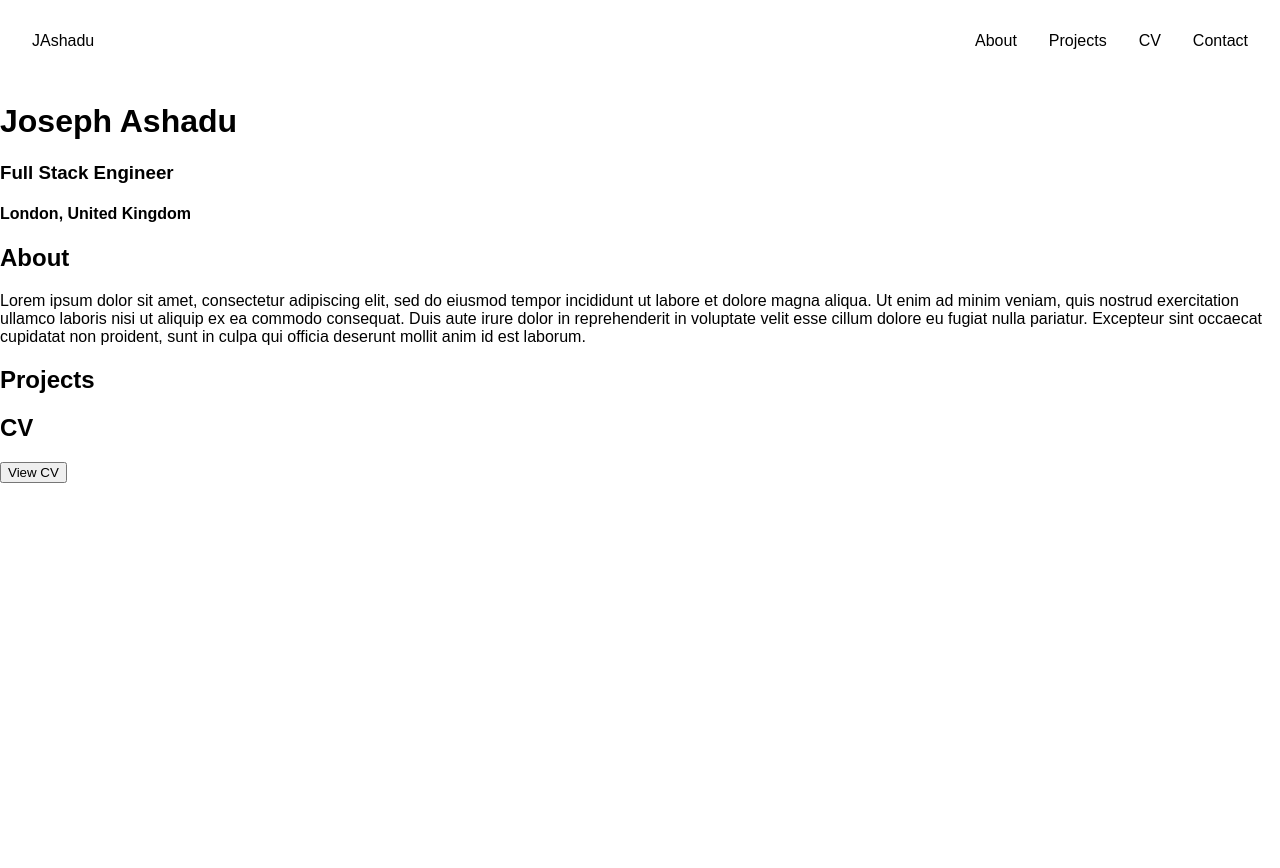
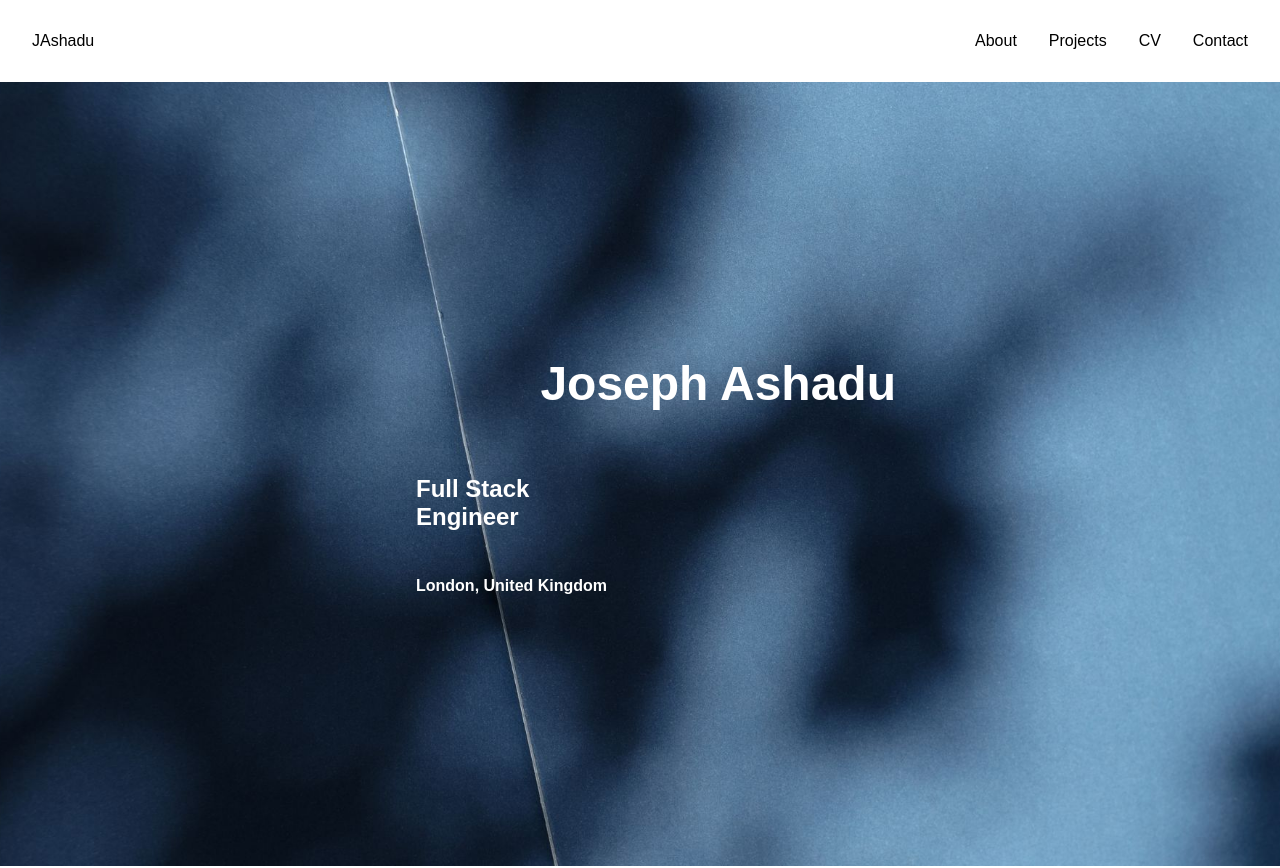
Before and after one commit to JAshadu/react_portfolio, a React (Create React App) app: page / in a window 1280 px wide. Shown: the top 868 px of the page. Before the commit the page ends 800 px from the top, so only its background shows below. Built offline with nearby package versions, Linux system fonts and the light colour scheme.

Commit message:
Add background to header

```diff
--- a/src/App.css
+++ b/src/App.css
@@ -1,3 +1,19 @@
+h1 {
+    font-size: 3em;
+}
+
+h2 {
+    font-size: 2em;
+}
+
+h3 {
+    font-size: 1.5em;
+}
+
+h4 {
+    font-size: 1em;
+}
+
 header {
     display: flex;
     justify-content: space-between;
@@ -9,3 +25,35 @@
     display: flex;
     gap: 2rem;
 }
+
+.main-section {
+    font-size: 16px;
+    display: flex;
+    padding: 2rem 0;
+}
+
+#intro {
+    background-image: url('./resources/blue\ background\ with\ crack.jpg');
+    background-position: center;
+    background-repeat: no-repeat;
+    background-size: cover;
+    background-color: hsl(210, 35%, 35%);
+    justify-content: center;
+    height: 90vh;
+}
+
+#intro div {
+    color: white;
+    display: flex;
+    flex-direction: column;
+    justify-content: center;
+    width: 40%;
+    text-align: end;
+    padding: 0.5rem 2rem;
+    border-radius: 1rem;
+}
+
+#intro .position {
+    display: flex;
+    text-align: start;
+}
--- a/src/App.js
+++ b/src/App.js
@@ -14,9 +14,13 @@
       </header>
       <main>
         <div className='main-section' id='intro'>
-          <h1>Joseph Ashadu</h1>
-          <h3>Full Stack Engineer</h3>
-          <h4>London, United Kingdom</h4>
+          <div>
+            <h1>Joseph Ashadu</h1>
+            <div className='position'>
+              <h3>Full Stack Engineer</h3>
+              <h4>London, United Kingdom</h4>
+            </div>
+          </div>
         </div>
         <div className='main-section' id='about'>
           <div className='about-text'>
--- a/src/index.css
+++ b/src/index.css
@@ -2,5 +2,5 @@
   margin: 0;
   padding: 0;
   font-family: sans-serif;
-  overflow: hidden;
+  overflow-x: hidden;
 }
```
Also changed, not shown: src/resources/blue background with crack.jpg (added).
